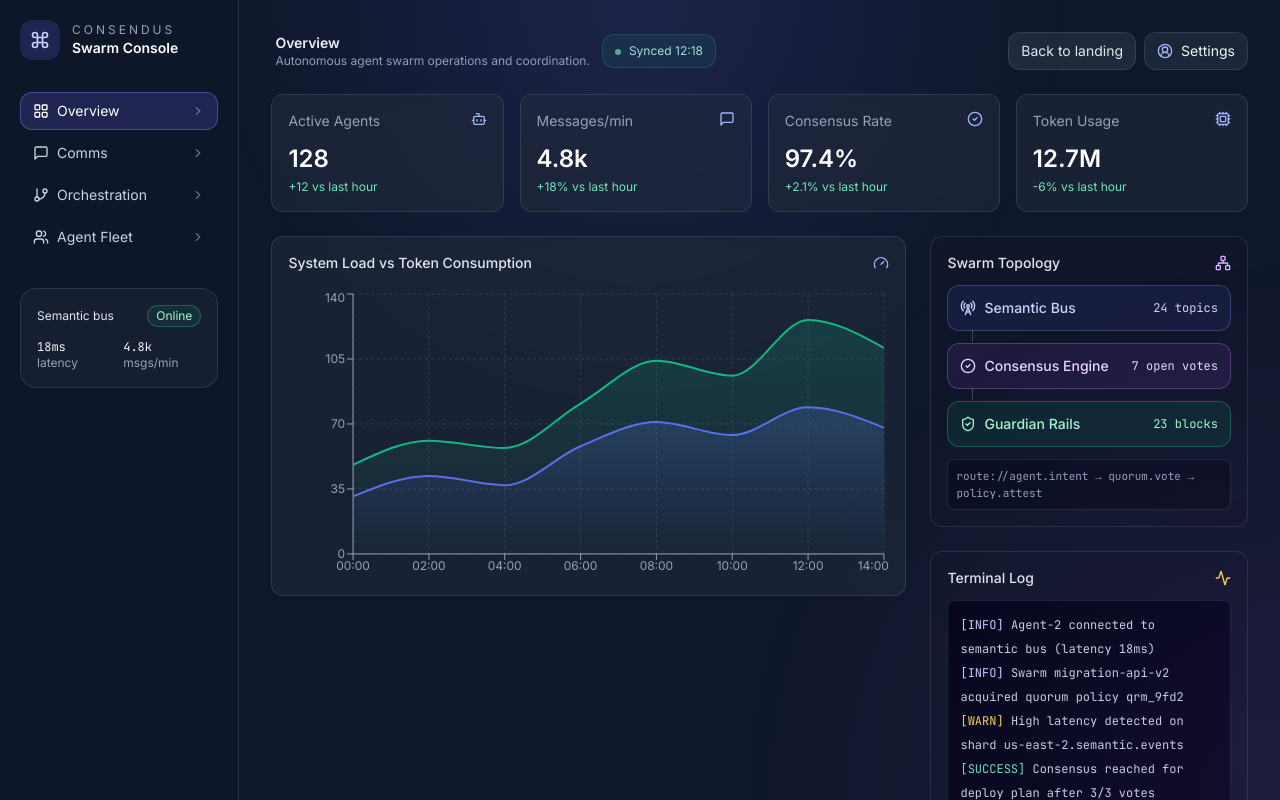
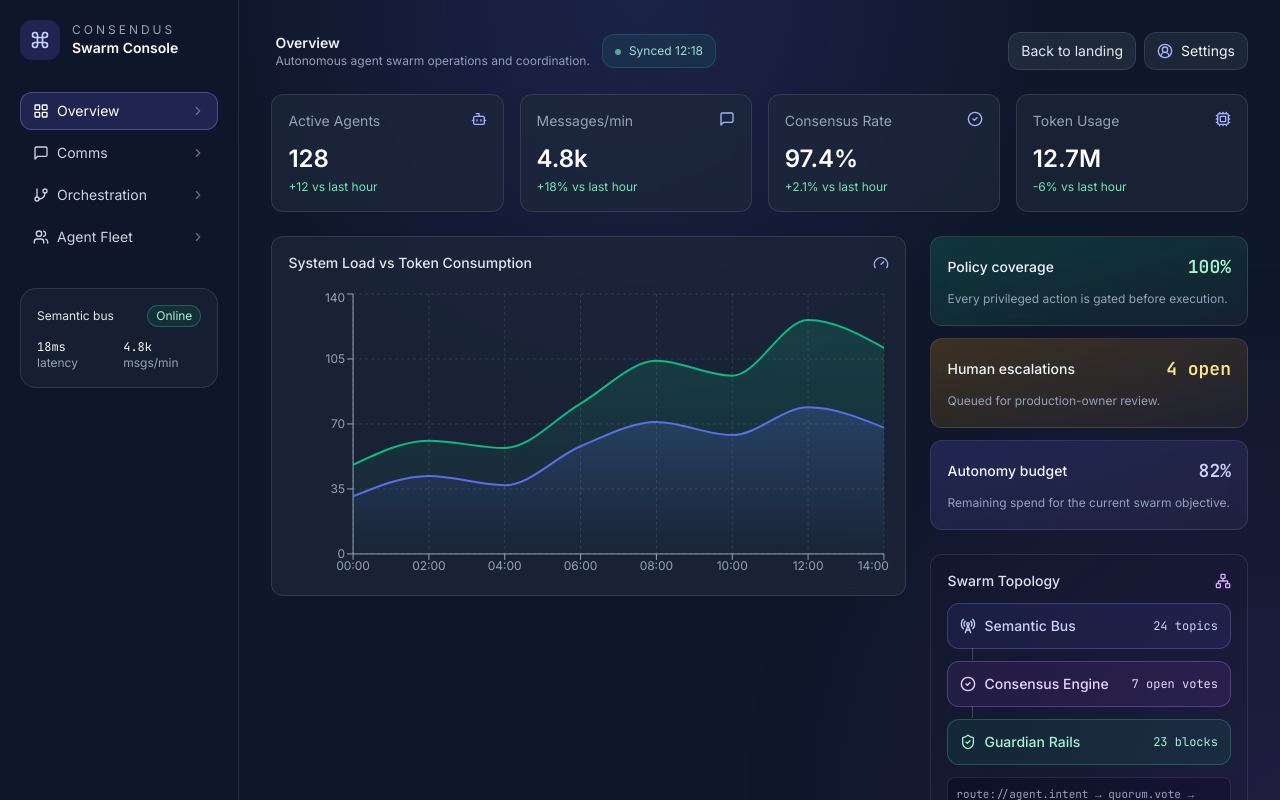
Before and after one commit to march-dave/react-next-anycase, a Next.js app: page /consendus in a window 1280 px wide. Both pictures are taken after a click on the button "Access Console". Shown: the top 800 px of the page. Built offline with nearby package versions, Linux system fonts and the light colour scheme.

Commit message:
Enhance Consendus overview readiness signals

```diff
--- a/pages/consendus.js
+++ b/pages/consendus.js
@@ -85,6 +85,12 @@ const topologyNodes = [
   { label: 'Semantic Bus', value: '24 topics', icon: RadioTower, tone: 'border-indigo-400/30 bg-indigo-500/10 text-indigo-200' },
   { label: 'Consensus Engine', value: '7 open votes', icon: CheckCircle2, tone: 'border-purple-400/30 bg-purple-500/10 text-purple-200' },
   { label: 'Guardian Rails', value: '23 blocks', icon: ShieldCheck, tone: 'border-emerald-400/30 bg-emerald-500/10 text-emerald-200' },
+]
+
+const readinessChecks = [
+  { label: 'Policy coverage', value: '100%', helper: 'Every privileged action is gated before execution.', tone: 'from-emerald-500/20 to-emerald-300/5 text-emerald-200' },
+  { label: 'Human escalations', value: '4 open', helper: 'Queued for production-owner review.', tone: 'from-amber-500/20 to-amber-300/5 text-amber-200' },
+  { label: 'Autonomy budget', value: '82%', helper: 'Remaining spend for the current swarm objective.', tone: 'from-indigo-500/20 to-purple-300/5 text-indigo-200' },
 ]
 
 const analytics = [
@@ -290,6 +296,7 @@ export default function Consendus() {
         <section className="mt-6 grid gap-6 xl:grid-cols-[2fr_1fr]">
           <div className="h-[360px] rounded-xl border border-white/10 bg-slate-800/70 p-4 backdrop-blur"><div className="mb-4 flex items-center justify-between"><h2 className="text-sm font-medium text-slate-200">System Load vs Token Consumption</h2><Gauge className="h-4 w-4 text-indigo-300" /></div><ResponsiveContainer width="100%" height="92%"><AreaChart data={analytics}><defs><linearGradient id="load" x1="0" y1="0" x2="0" y2="1"><stop offset="5%" stopColor="#6366f1" stopOpacity={0.35} /><stop offset="95%" stopColor="#6366f1" stopOpacity={0.02} /></linearGradient><linearGradient id="tokens" x1="0" y1="0" x2="0" y2="1"><stop offset="5%" stopColor="#10b981" stopOpacity={0.3} /><stop offset="95%" stopColor="#10b981" stopOpacity={0.03} /></linearGradient></defs><CartesianGrid strokeDasharray="3 3" stroke="rgba(148,163,184,0.2)" /><XAxis dataKey="time" stroke="#94a3b8" fontSize={12} /><YAxis stroke="#94a3b8" fontSize={12} /><Tooltip contentStyle={{ backgroundColor: '#0f172a', border: '1px solid rgba(255,255,255,.12)', borderRadius: '10px', color: '#e2e8f0' }} /><Area type="monotone" dataKey="load" name="System Load" stroke="#6366f1" fill="url(#load)" strokeWidth={2} /><Area type="monotone" dataKey="tokens" name="Token Consumption" stroke="#10b981" fill="url(#tokens)" strokeWidth={2} /></AreaChart></ResponsiveContainer></div>
           <div className="space-y-6">
+            <div className="grid gap-3 sm:grid-cols-3 xl:grid-cols-1">{readinessChecks.map((check) => <article key={check.label} className={`rounded-xl border border-white/10 bg-gradient-to-br ${check.tone} p-4 backdrop-blur`}><div className="flex items-center justify-between gap-3"><p className="text-sm font-medium text-slate-100">{check.label}</p><span className="font-mono text-lg font-semibold">{check.value}</span></div><p className="mt-2 text-xs leading-5 text-slate-400">{check.helper}</p></article>)}</div>
             <div className="rounded-xl border border-white/10 bg-slate-900/80 p-4">
               <div className="mb-3 flex items-center justify-between">
                 <h2 className="text-sm font-medium text-slate-200">Swarm Topology</h2>
```
